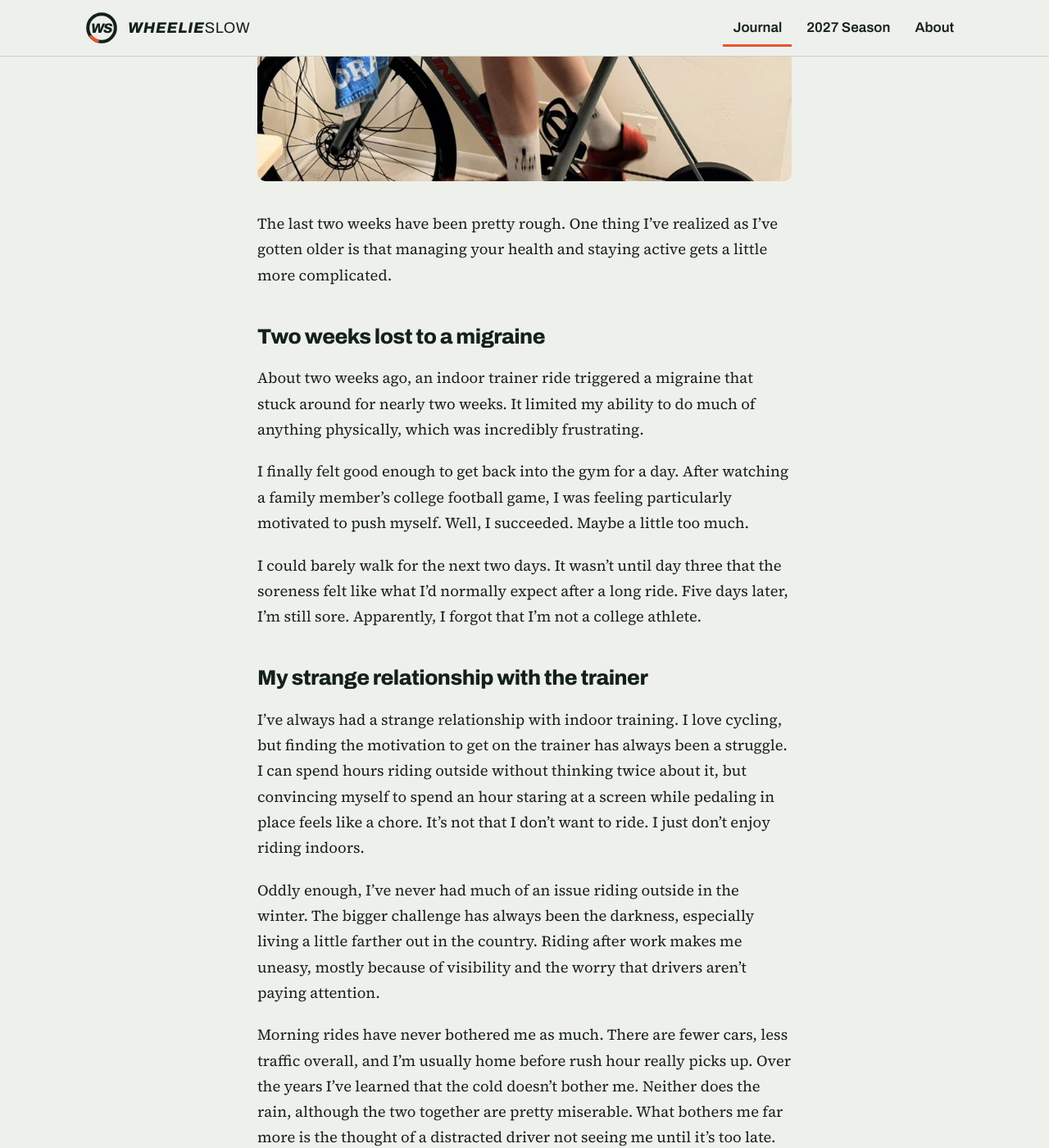
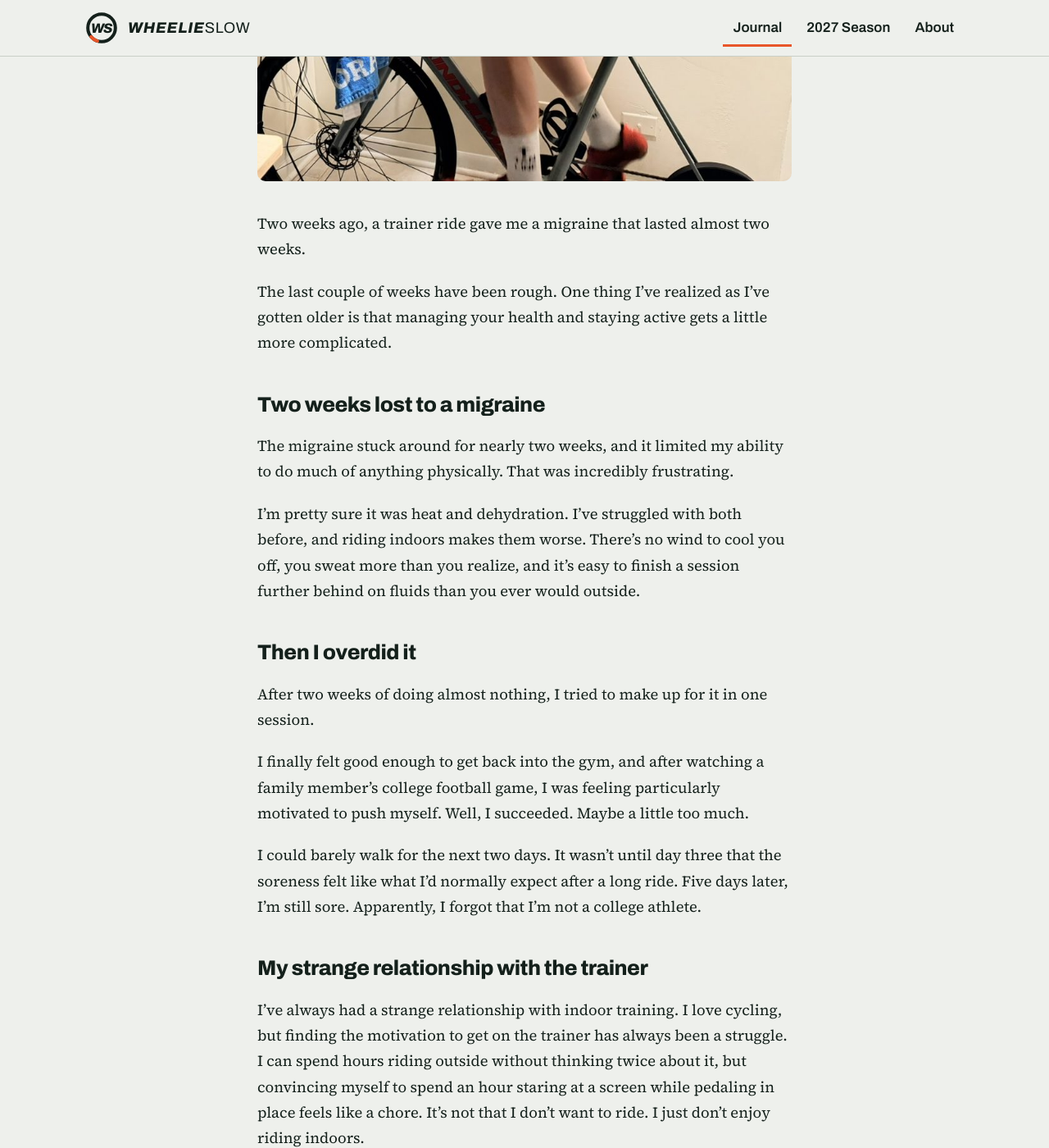
Before and after one commit to piotrowskibrian-cmd/wheelieslow, a Jekyll site: the page built from _posts/2026-11-15-recovery-needs-a-training-plan.md, in a window 1280 px wide and 1400 px high, scrolled down 773 px. Shown: the whole window at 82% size. Built offline with Jekyll 4.4.1, drawn with Linux system fonts in a browser that asks for light colours; some of the changed text lies outside the part shown.

Commit message:
Revise Sunday's post: hook, triggers, goals and plan
Co-Authored-By: Claude Opus 5.5 <noreply@anthropic.com>
Claude-Session: https://claude.ai/code/session_015d33gq1btUah5R8WBzrQsw

```diff
--- a/_posts/2026-11-15-recovery-needs-a-training-plan.md
+++ b/_posts/2026-11-15-recovery-needs-a-training-plan.md
@@ -7,13 +7,21 @@ image: /assets/img/posts/trainer-setup.jpg
 image_alt: "Brian riding his bike on an indoor trainer at home, with a fan, a towel on the handlebars and a tablet showing a virtual ride"
 ---
 
-The last two weeks have been pretty rough. One thing I've realized as I've gotten older is that managing your health and staying active gets a little more complicated.
+Two weeks ago, a trainer ride gave me a migraine that lasted almost two weeks.
+
+The last couple of weeks have been rough. One thing I've realized as I've gotten older is that managing your health and staying active gets a little more complicated.
 
 ## Two weeks lost to a migraine
 
-About two weeks ago, an indoor trainer ride triggered a migraine that stuck around for nearly two weeks. It limited my ability to do much of anything physically, which was incredibly frustrating.
+The migraine stuck around for nearly two weeks, and it limited my ability to do much of anything physically. That was incredibly frustrating.
 
-I finally felt good enough to get back into the gym for a day. After watching a family member's college football game, I was feeling particularly motivated to push myself. Well, I succeeded. Maybe a little too much.
+I'm pretty sure it was heat and dehydration. I've struggled with both before, and riding indoors makes them worse. There's no wind to cool you off, you sweat more than you realize, and it's easy to finish a session further behind on fluids than you ever would outside.
+
+## Then I overdid it
+
+After two weeks of doing almost nothing, I tried to make up for it in one session.
+
+I finally felt good enough to get back into the gym, and after watching a family member's college football game, I was feeling particularly motivated to push myself. Well, I succeeded. Maybe a little too much.
 
 I could barely walk for the next two days. It wasn't until day three that the soreness felt like what I'd normally expect after a long ride. Five days later, I'm still sore. Apparently, I forgot that I'm not a college athlete.
 
@@ -27,9 +35,13 @@ Morning rides have never bothered me as much. There are fewer cars, less traffic
 
 ## Wanting to train, and not being able to
 
-The frustrating part is that I actually want to train. I have some pretty big cycling goals for next year, and this is the time of year when I should be building fitness. I'm already fighting the mental battle of getting on the trainer, and when I finally do, I end up with a migraine that sidelines me for two weeks. Not exactly the motivation I needed.
+The frustrating part is that I actually want to train. I'm waiting to hear back from the UNBOUND Gravel lottery, I'm planning a season around the Leadville races next summer, and this is the time of year when I should be building fitness. I'm already fighting the mental battle of getting on the trainer, and when I finally do, I end up with a migraine that sidelines me for two weeks. Not exactly the motivation I needed.
 
-I think I'm finally in the clear, but figuring out what triggered it and how to keep it from happening again is something I'm actively working on. I've dealt with migraines before, but never quite like this. It's been a reminder that sometimes your body has other plans.
+I've dealt with migraines before, but never quite like this. It's been a reminder that sometimes your body has other plans.
+
+## The plan from here
+
+I think I'm finally in the clear. Once things stay stable, the plan is simple: start riding again slowly and build back up from there, instead of trying to make up for lost time in one week. I already tried that in the gym, and I'm still walking funny.
 
 Apparently, recovery now requires its own training plan.
 
```
